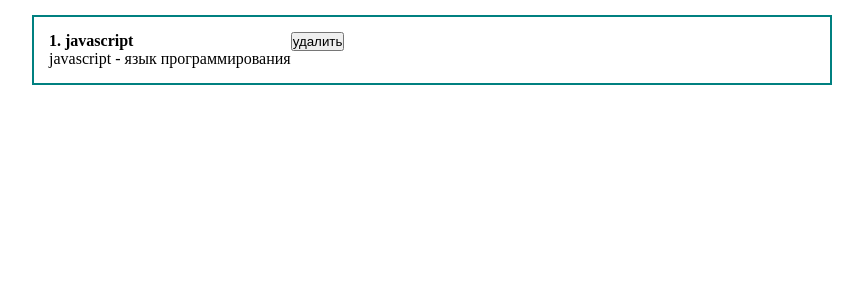
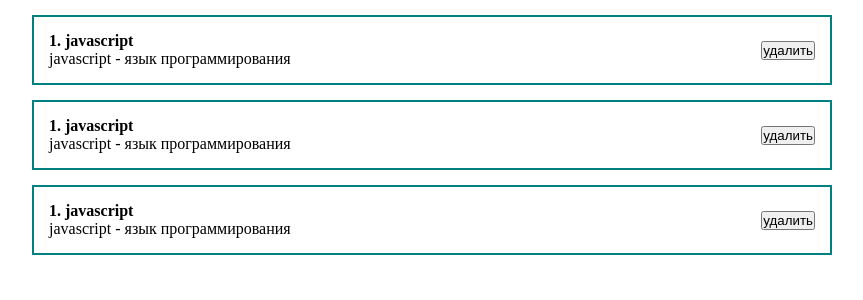
Before and after one commit to janemir/react_1st_project, a React (Create React App) app: page / in a window 1280 px wide. Shown: the top 300 px of the page, without its empty margins (208-1071 px from the left). Built offline with nearby package versions, Linux system fonts and the light colour scheme.

Commit message:
PostItem with style

```diff
--- a/src/App.js
+++ b/src/App.js
@@ -18,6 +18,28 @@
           <button>удалить</button>
         </div>
       </div>
+      <div className="post">
+        <div className="post__contend">
+          <strong>1. javascript</strong>
+          <div>
+            javascript - язык программирования
+          </div>
+        </div>
+        <div className="post__btns">
+          <button>удалить</button>
+        </div>
+      </div>
+      <div className="post">
+        <div className="post__contend">
+          <strong>1. javascript</strong>
+          <div>
+            javascript - язык программирования
+          </div>
+        </div>
+        <div className="post__btns">
+          <button>удалить</button>
+        </div>
+      </div>
     </div>
   );
 }
--- a/src/styles/App.css
+++ b/src/styles/App.css
@@ -18,4 +18,6 @@
     padding: 15px;
     border: 2px solid teal;
     margin-top: 15px;
+    justify-content: space-between;
+    align-items: center;
 }
```
Also changed, not shown: src/components/PostItem.jsx (added).
